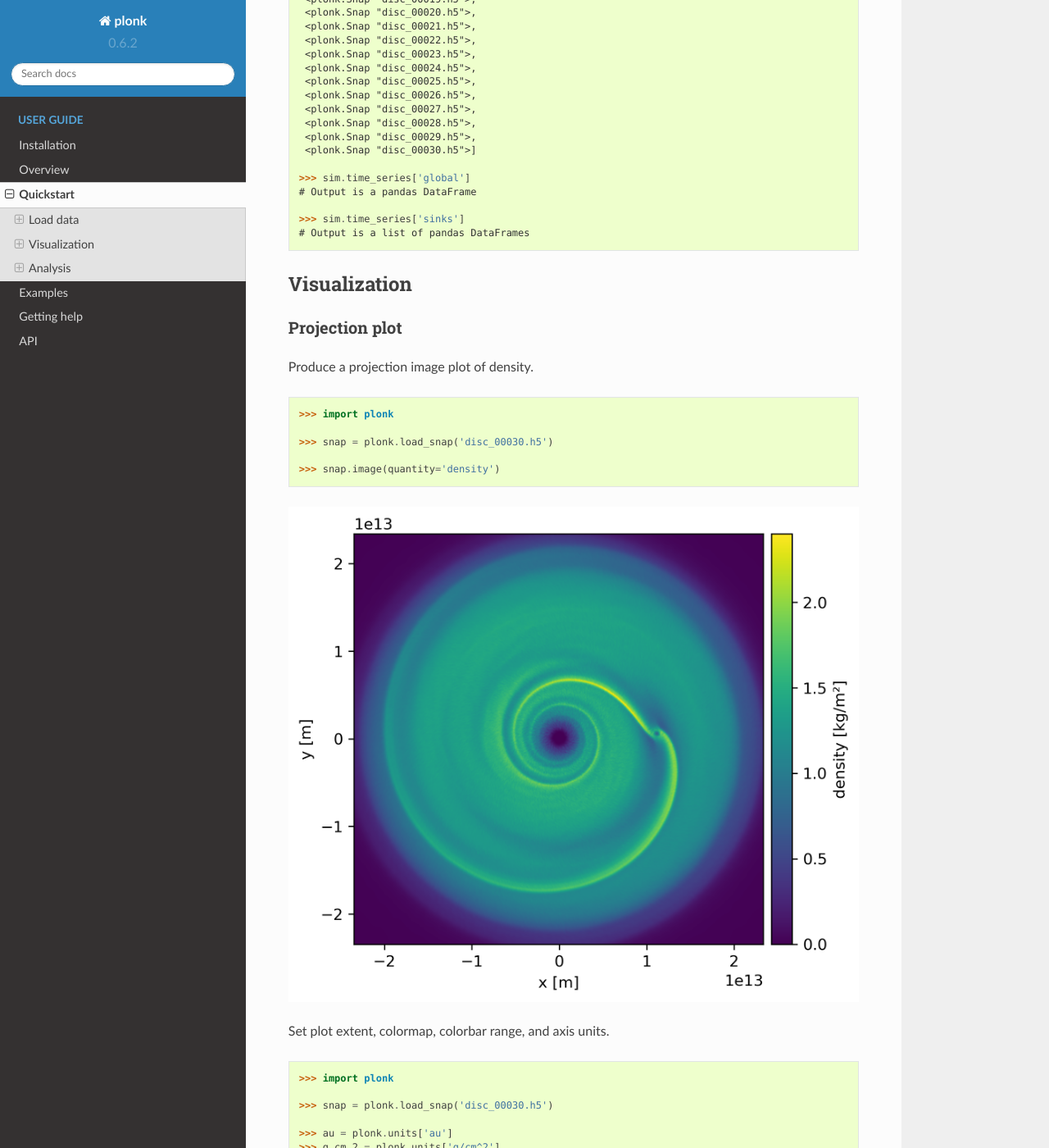
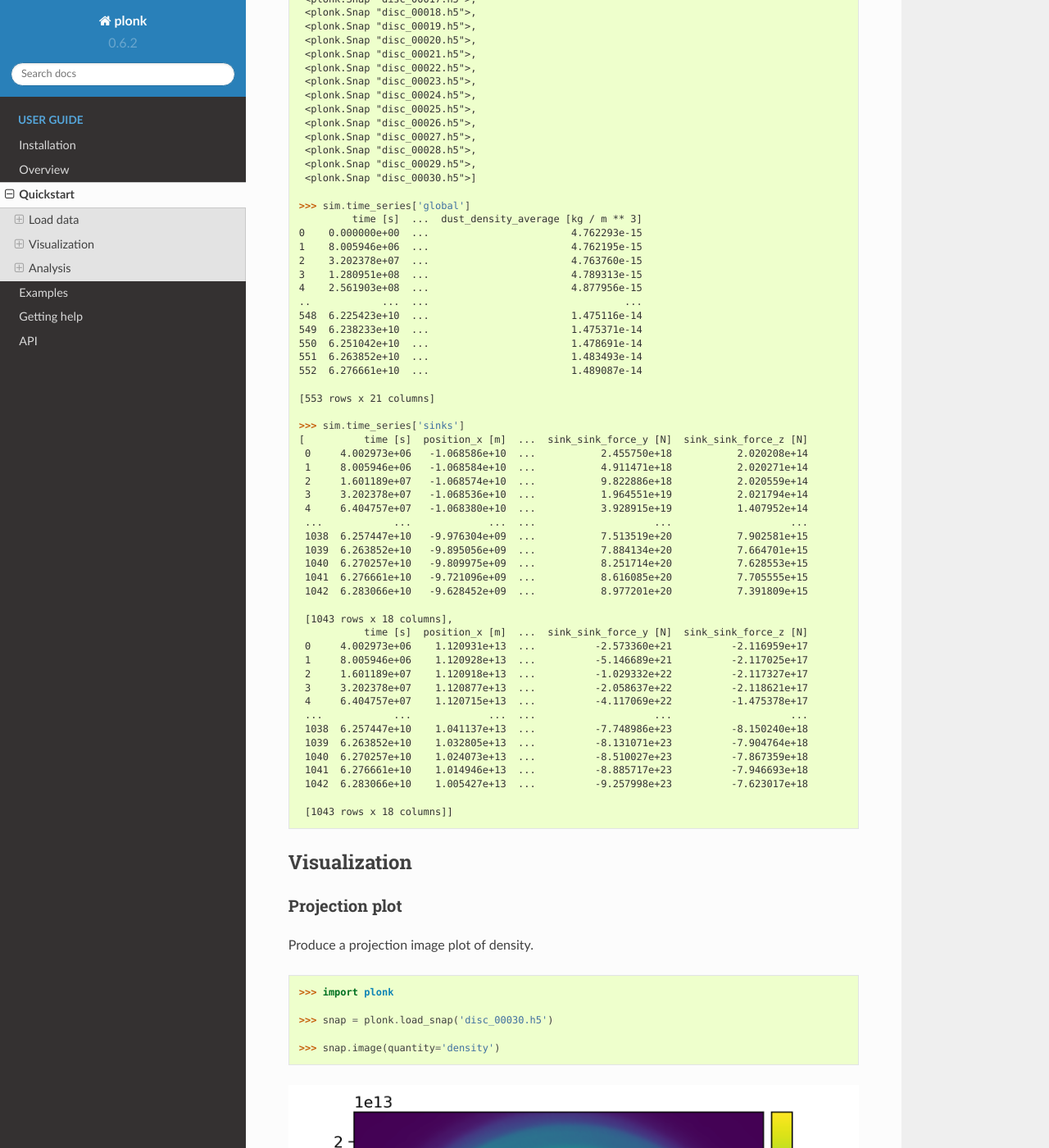
Before and after one commit to dmentipl/plonk, a Sphinx documentation site: the page built from docs/source/quickstart.rst, in a window 1280 px wide and 1400 px high, scrolled down 3043 px. Shown: the whole window at 82% size. Built offline with Sphinx 7.4.7 and the Read the Docs theme 2.0.0, drawn with Linux system fonts in a browser that asks for light colours; formulas are drawn with MathJax 3; some of the changed text lies outside the part shown.

Commit message:
Update docs

```diff
--- a/docs/source/quickstart.rst
+++ b/docs/source/quickstart.rst
@@ -62,13 +62,13 @@ Load a single snapshot and access particle arrays and properties.
     >>> snap = plonk.load_snap('disc_00030.h5')
 
     >>> snap['position']
-    array([[-3.69505001e+14,  7.42032967e+14, -7.45096980e+13],
-           [-1.63052677e+15,  1.16308971e+15,  1.92879212e+14],
-           [-7.66283930e+14,  1.62532232e+15,  2.34302988e+13],
+    array([[-3.69505001e+12,  7.42032967e+12, -7.45096980e+11],
+           [-1.63052677e+13,  1.16308971e+13,  1.92879212e+12],
+           [-7.66283930e+12,  1.62532232e+13,  2.34302988e+11],
            ...,
-           [ 1.39571712e+15, -1.16179990e+15,  8.09090354e+13],
-           [ 9.53716176e+14,  9.98500386e+14,  4.93933367e+13],
-           [ 1.21421196e+14,  2.08618956e+15,  1.12998892e+14]]) <Unit('centimeter')>
+           [ 1.39571712e+13, -1.16179990e+13,  8.09090354e+11],
+           [ 9.53716176e+12,  9.98500386e+12,  4.93933367e+11],
+           [ 1.21421196e+12,  2.08618956e+13,  1.12998892e+12]]) <Unit('meter')>
 
     >>> snap['position'].to('au')
     array([[ -24.6998837 ,   49.60184016,   -4.98066567],
@@ -188,10 +190,50 @@ Load a simulation, and access snapshots and other data.
      <plonk.Snap "disc_00030.h5">]
 
     >>> sim.time_series['global']
-    # Output is a pandas DataFrame
+             time [s]  ...  dust_density_average [kg / m ** 3]
+    0    0.000000e+00  ...                        4.762293e-15
+    1    8.005946e+06  ...                        4.762195e-15
+    2    3.202378e+07  ...                        4.763760e-15
+    3    1.280951e+08  ...                        4.789313e-15
+    4    2.561903e+08  ...                        4.877956e-15
+    ..            ...  ...                                 ...
+    548  6.225423e+10  ...                        1.475116e-14
+    549  6.238233e+10  ...                        1.475371e-14
+    550  6.251042e+10  ...                        1.478691e-14
+    551  6.263852e+10  ...                        1.483493e-14
+    552  6.276661e+10  ...                        1.489087e-14
+
+    [553 rows x 21 columns]
 
     >>> sim.time_series['sinks']
-    # Output is a list of pandas DataFrames
+    [          time [s]  position_x [m]  ...  sink_sink_force_y [N]  sink_sink_force_z [N]
+     0     4.002973e+06   -1.068586e+10  ...           2.455750e+18           2.020208e+14
+     1     8.005946e+06   -1.068584e+10  ...           4.911471e+18           2.020271e+14
+     2     1.601189e+07   -1.068574e+10  ...           9.822886e+18           2.020559e+14
+     3     3.202378e+07   -1.068536e+10  ...           1.964551e+19           2.021794e+14
+     4     6.404757e+07   -1.068380e+10  ...           3.928915e+19           1.407952e+14
+     ...            ...             ...  ...                    ...                    ...
+     1038  6.257447e+10   -9.976304e+09  ...           7.513519e+20           7.902581e+15
+     1039  6.263852e+10   -9.895056e+09  ...           7.884134e+20           7.664701e+15
+     1040  6.270257e+10   -9.809975e+09  ...           8.251714e+20           7.628553e+15
+     1041  6.276661e+10   -9.721096e+09  ...           8.616085e+20           7.705555e+15
+     1042  6.283066e+10   -9.628452e+09  ...           8.977201e+20           7.391809e+15
+
+     [1043 rows x 18 columns],
+               time [s]  position_x [m]  ...  sink_sink_force_y [N]  sink_sink_force_z [N]
+     0     4.002973e+06    1.120931e+13  ...          -2.573360e+21          -2.116959e+17
+     1     8.005946e+06    1.120928e+13  ...          -5.146689e+21          -2.117025e+17
+     2     1.601189e+07    1.120918e+13  ...          -1.029332e+22          -2.117327e+17
+     3     3.202378e+07    1.120877e+13  ...          -2.058637e+22          -2.118621e+17
+     4     6.404757e+07    1.120715e+13  ...          -4.117069e+22          -1.475378e+17
+     ...            ...             ...  ...                    ...                    ...
+     1038  6.257447e+10    1.041137e+13  ...          -7.748986e+23          -8.150240e+18
+     1039  6.263852e+10    1.032805e+13  ...          -8.131071e+23          -7.904764e+18
+     1040  6.270257e+10    1.024073e+13  ...          -8.510027e+23          -7.867359e+18
+     1041  6.276661e+10    1.014946e+13  ...          -8.885717e+23          -7.946693e+18
+     1042  6.283066e+10    1.005427e+13  ...          -9.257998e+23          -7.623017e+18
+
+     [1043 rows x 18 columns]]
 
 -------------
 Visualization
@@ -213,7 +255,7 @@ Produce a projection image plot of density.
 
 .. image:: _static/density.png
 
-Set plot extent, colormap, colorbar range, and axis units.
+Set plot units, extent, colormap, and colorbar range.
 
 .. code-block:: python
 
@@ -221,19 +263,18 @@ Set plot extent, colormap, colorbar range, and axis units.
 
     >>> snap = plonk.load_snap('disc_00030.h5')
 
-    >>> au = plonk.units['au']
-    >>> g_cm_2 = plonk.units['g/cm^2']
+    >>> units = {'position': 'au', 'density': 'g/cm^3', 'projection': 'cm'}
 
     >>> snap.image(
     ...     quantity='density',
-    ...     extent=(20, 120, -50, 50) * au,
-    ...     units={'position': 'au'},
+    ...     extent=(20, 120, -50, 50),
+    ...     units=units,
     ...     cmap='gist_heat',
-    ...     vmin=0.1 * g_cm_2,
-    ...     vmax=0.2 * g_cm_2,
+    ...     vmin=0.1,
+    ...     vmax=0.2,
     ... )
 
-.. image:: _static/density2.png
+.. image:: _static/density_zoom.png
 
 ~~~~~~~~~~~~~~~~~~
 Cross-section plot
@@ -247,13 +288,15 @@ Produce a cross-section image plot of density.
 
     >>> snap = plonk.load_snap('disc_00030.h5')
 
+    >>> units={'position': 'au', 'density': 'g/cm^3'}
+
     >>> snap.image(
     ...     quantity='density',
     ...     x='x',
     ...     y='z',
     ...     interp='slice',
+    ...     units=units,
     ...     cmap='gist_heat',
-    ...     units={'position': 'au'},
     ... )
 
 .. image:: _static/cross_section.png
@@ -273,7 +316,8 @@ The different colours refer to different particle types.
 
     >>> snap = plonk.load_snap('disc_00030.h5')
 
-    >>> snap.plot(x='z', y='h', alpha=0.1)
+    >>> units = {'position': 'au', 'smoothing_length': 'au'}
+    >>> snap.plot(x='z', y='h', units=units, alpha=0.1)
 
 .. image:: _static/particle_plot.png
 
@@ -286,9 +330,14 @@ Plot particles with color representing density.
     >>> snap = plonk.load_snap('disc_00030.h5')
 
     >>> units={'position': 'au', 'density': 'g/cm^3'}
-    >>> ax = snap.plot(x='x', y='z', c='density', units=units)
-    >>> ax.set_xlim(-50, 50)
-    >>> ax.set_ylim(-20, 20)
+    >>> ax = snap.plot(
+    ...     x='x',
+    ...     y='z',
+    ...     c='density',
+    ...     units=units,
+    ...     xlim=(-50, 50),
+    ...     ylim=(-20, 20),
+    ... )
 
 .. image:: _static/particle_plot2.png
 
@@ -412,26 +461,26 @@ Create a radial profile.
      'velocity_z')
 
     >>> prof['surface_density']
-    array([0.01271039, 0.02865819, 0.04067127, 0.05149332, 0.06517471,
-           0.08249241, 0.09637796, 0.10894536, 0.1180496 , 0.12765387,
-           0.13273897, 0.13777124, 0.14111602, 0.14282742, 0.145969  ,
-           0.14673176, 0.1481213 , 0.1484152 , 0.14889608, 0.14909938,
-           0.14953987, 0.14954986, 0.14994646, 0.14897097, 0.14972681,
-           0.14970705, 0.14847499, 0.14784934, 0.14520481, 0.14291035,
-           0.13908764, 0.13618617, 0.13281137, 0.13105751, 0.13013781,
-           0.12858083, 0.12947576, 0.12726514, 0.12662418, 0.12583058,
-           0.12470909, 0.12412849, 0.12355702, 0.12408329, 0.12501586,
-           0.12613285, 0.12840858, 0.13001517, 0.13208028, 0.1325977 ,
-           0.13393635, 0.1347609 , 0.13422298, 0.13470778, 0.1341627 ,
-           0.13361293, 0.13220966, 0.13113586, 0.12922049, 0.12823264,
-           0.12620479, 0.12476726, 0.12369766, 0.12195328, 0.12061618,
-           0.11875485, 0.11630568, 0.11454608, 0.11096825, 0.10793763,
-           0.10369441, 0.09923215, 0.09429677, 0.08922675, 0.08417294,
-           0.07820635, 0.07329912, 0.06744614, 0.06248629, 0.05670113,
-           0.05031995, 0.04459406, 0.03960302, 0.03439841, 0.02964247,
-           0.02460624, 0.02075047, 0.01733462, 0.01396035, 0.01062678,
-           0.00837714, 0.00636641, 0.00525715, 0.00458604, 0.00361685,
-           0.00312283, 0.00280484, 0.00247301, 0.00228797, 0.00205925]) <Unit('gram / centimeter ** 2')>
+    array([0.12710392, 0.28658185, 0.40671266, 0.51493316, 0.65174709,
+           0.82492413, 0.96377964, 1.08945358, 1.18049604, 1.27653871,
+           1.32738967, 1.37771242, 1.41116016, 1.42827418, 1.45969001,
+           1.46731756, 1.48121301, 1.48415196, 1.48896081, 1.49099377,
+           1.49539866, 1.49549864, 1.49946459, 1.48970975, 1.49726806,
+           1.49707047, 1.48474985, 1.47849345, 1.45204807, 1.42910354,
+           1.39087639, 1.36186174, 1.32811369, 1.31057511, 1.30137812,
+           1.28580834, 1.29475762, 1.27265139, 1.2662418 , 1.25830579,
+           1.2470909 , 1.24128492, 1.23557015, 1.24083293, 1.25015857,
+           1.26132853, 1.28408577, 1.30015172, 1.32080284, 1.325977  ,
+           1.33936347, 1.34760897, 1.34222981, 1.34707782, 1.34162702,
+           1.33612932, 1.32209663, 1.31135862, 1.29220491, 1.28232641,
+           1.26204789, 1.24767264, 1.23697665, 1.21953283, 1.20616179,
+           1.18754849, 1.16305682, 1.14546076, 1.10968249, 1.07937633,
+           1.0369441 , 0.99232149, 0.94296769, 0.89226746, 0.84172944,
+           0.78206348, 0.73299116, 0.67446142, 0.62486291, 0.56701135,
+           0.5031995 , 0.44594058, 0.39603015, 0.34398414, 0.29642473,
+           0.24606244, 0.20750469, 0.17334624, 0.13960351, 0.10626775,
+           0.08377139, 0.06366415, 0.05257149, 0.04586044, 0.03616855,
+           0.03122829, 0.02804837, 0.02473014, 0.02287971, 0.02059255]) <Unit('kilogram / meter ** 2')>
 
 Plot a radial profile.
 
@@ -445,10 +494,9 @@ Plot a radial profile.
     >>> prof = plonk.load_profile(snap)
 
     >>> units = {'position': 'au', 'scale_height': 'au'}
-    >>> with plt.style.context('seaborn'):
-    ...     ax = prof.plot('radius', 'scale_height', units=units)
-    ...     ax.set_ylabel('Scale height [au]')
-    ...     ax.legend().remove()
+    >>> ax = prof.plot('radius', 'scale_height', units=units)
+    >>> ax.set_ylabel('Scale height [au]')
+    >>> ax.legend().remove()
 
 .. image:: _static/scale_height.png
 
@@ -475,9 +523,6 @@ radius.
     ... )
 
     >>> units = {'position': 'au', 'density': 'g/cm^3'}
-    >>> with plt.style.context('seaborn'):
-    ...     ax = prof.plot('z', 'density', units=units)
-    ...     ax.set_ylabel(r'Density [g/cm${}^3$]')
-    ...     ax.legend().remove()
+    >>> ax = prof.plot('z', 'density', units=units)
 
 .. image:: _static/profile_z.png
```
Also changed, not shown: other parts of docs/source/quickstart.rst (+6 -4 lines), docs/source/overview.rst (+3 -4 lines), docs/source/_static/particle_plot.png, docs/source/_static/profile.png, docs/source/_static/profile_z.png, docs/source/_static/scale_height.png.
